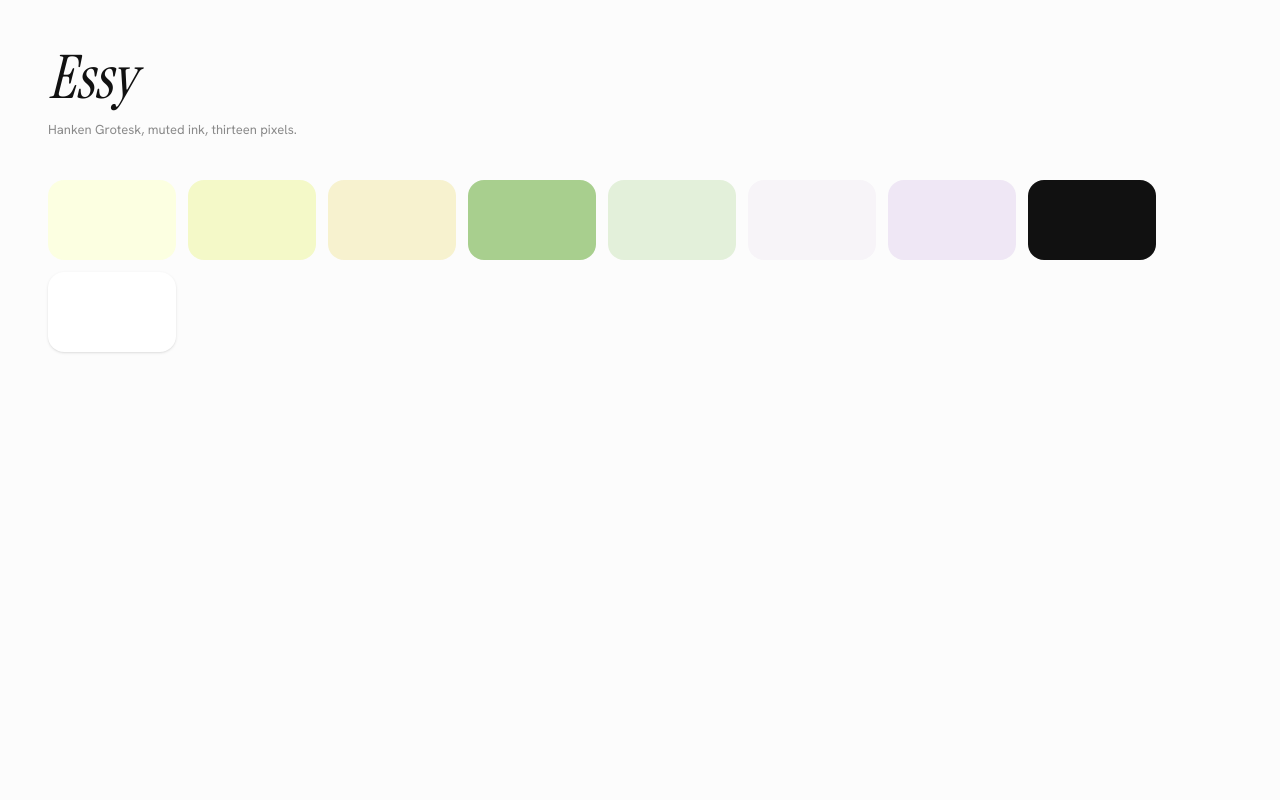
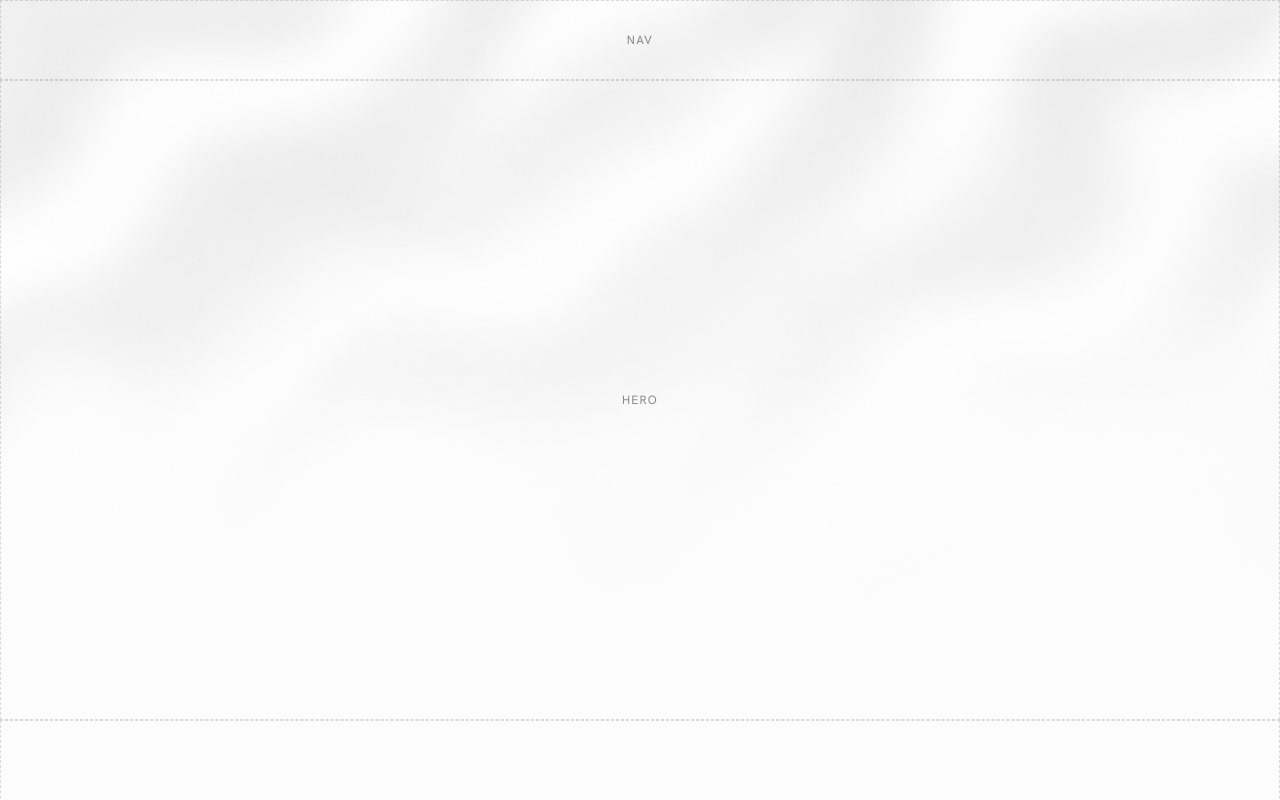
Before and after one commit to onceuponatechie/hello-my-world, a Next.js app: page / in a window 1280 px wide. Shown: the top 800 px of the page. Built offline with nearby package versions, Linux system fonts and the light colour scheme.

Commit message:
feat: page shell with hero cover

```diff
--- a/src/app/page.tsx
+++ b/src/app/page.tsx
@@ -1,22 +1,49 @@
+import Image from "next/image";
+import heroCover from "@/assets/hero-cover.png";
+
 export default function Home() {
   return (
-    <main className="min-h-screen bg-backdrop p-12">
-      <h1 className="font-serif text-6xl italic text-ink">Essy</h1>
-      <p className="mt-3 text-[13px] text-muted-ink">
-        Hanken Grotesk, muted ink, thirteen pixels.
-      </p>
+    <div className="min-h-screen bg-backdrop">
+      {/* Preloader lands here in step 9 */}
 
-      <div className="mt-10 flex flex-wrap gap-3">
-        <div className="h-20 w-32 rounded-2xl bg-butter" />
-        <div className="h-20 w-32 rounded-2xl bg-butter-deep" />
-        <div className="h-20 w-32 rounded-2xl bg-butter-soft" />
-        <div className="h-20 w-32 rounded-2xl bg-sage" />
-        <div className="h-20 w-32 rounded-2xl bg-sage-soft" />
-        <div className="h-20 w-32 rounded-2xl bg-lilac" />
-        <div className="h-20 w-32 rounded-2xl bg-lavender-soft" />
-        <div className="h-20 w-32 rounded-2xl bg-ink" />
-        <div className="h-20 w-32 rounded-2xl bg-paper shadow-sm" />
-      </div>
-    </main>
+      <main className="relative mx-auto w-full max-w-[1440px] overflow-hidden bg-backdrop">
+        {/* Hero band — cover photo, fade, then content on top */}
+        <div className="relative overflow-hidden">
+          <Image
+            src={heroCover}
+            alt=""
+            aria-hidden
+            fill
+            priority
+            sizes="(max-width: 1440px) 100vw, 1440px"
+            className="pointer-events-none object-cover"
+          />
+          <div className="pointer-events-none absolute inset-0 bg-gradient-to-b from-transparent via-transparent to-backdrop" />
+
+          <div className="relative">
+            <Slot name="Nav" height="h-20" />
+            <Slot name="Hero" height="h-[80vh]" />
+          </div>
+        </div>
+
+        <Slot name="BentoGrid" height="h-[60vh]" />
+        <Slot name="PromiseSection" height="h-[80vh]" />
+        <Slot name="CasesSection" height="h-[70vh]" />
+        <Slot name="TouchBand" height="h-[40vh]" />
+        <Slot name="Footer" height="h-40" />
+      </main>
+    </div>
   );
 }
+
+function Slot({ name, height }: { name: string; height: string }) {
+  return (
+    <section
+      className={`${height} grid place-items-center border border-dashed border-ink/15`}
+    >
+      <span className="text-[12px] uppercase tracking-widest text-muted-ink">
+        {name}
+      </span>
+    </section>
+  );
+}
```
